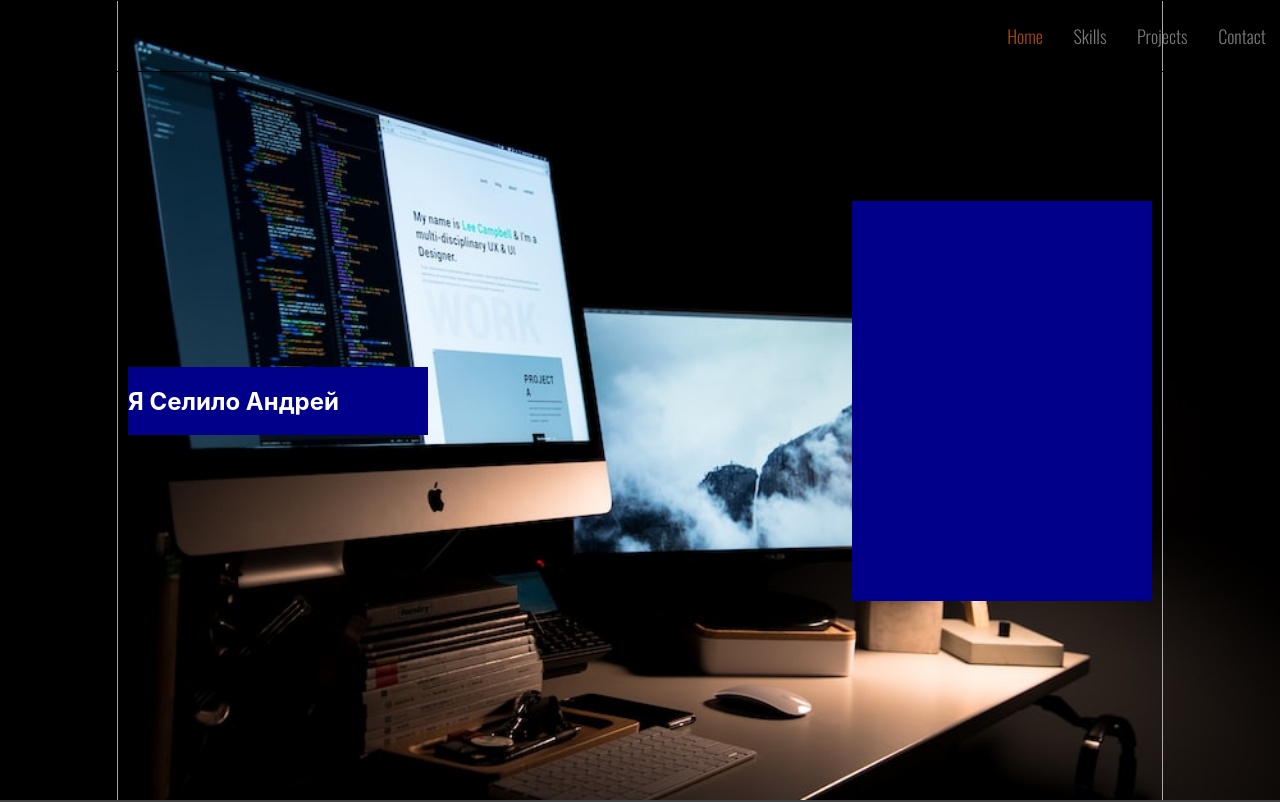
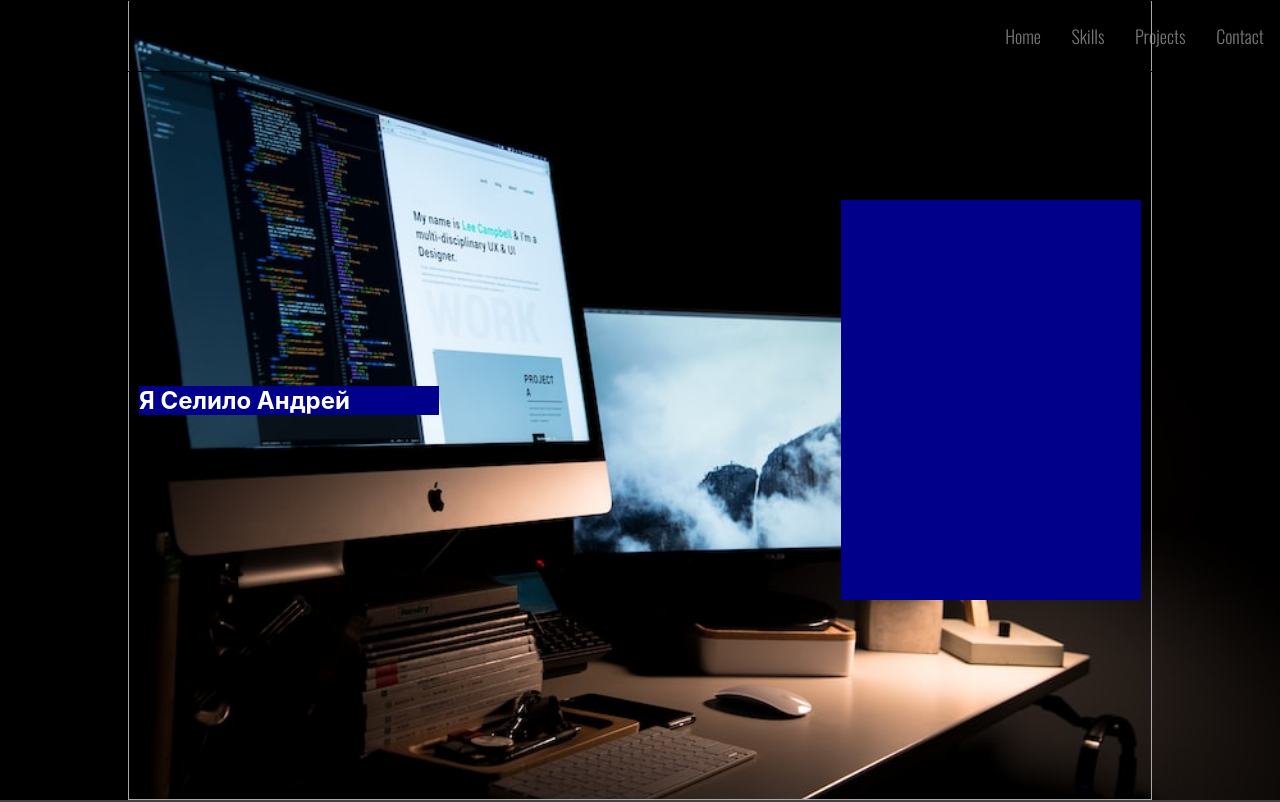
Before and after one commit to sli9/Portfolio, a React (Create React App) app: page /#home in a window 1280 px wide. Shown: the top 802 px of the page. Built offline with nearby package versions, Linux system fonts and the light colour scheme.

Commit message:
highlight scroll menu with 'react-scroll'

```diff
--- a/package.json
+++ b/package.json
@@ -15,9 +15,11 @@
     "@types/node": "^12.0.0",
     "@types/react": "^17.0.0",
     "@types/react-dom": "^17.0.0",
+    "@types/react-scroll": "^1.8.5",
     "react": "^17.0.2",
     "react-dom": "^17.0.2",
     "react-scripts": "4.0.3",
+    "react-scroll": "^1.8.8",
     "sass": "^1.55.0",
     "typescript": "^4.1.2",
     "web-vitals": "^1.0.1"
--- a/src/App.scss
+++ b/src/App.scss
@@ -1,3 +1,23 @@
+@import "common/styles/sass/variables";
+
+
+* {
+  box-sizing: border-box;
+  margin: 0;
+  padding: 0;
+}
+
 html {
-  scroll-behavior: auto;
+  scroll-behavior: smooth;
 }
+
+.App {
+  section {
+    &:nth-child(n) {
+      background-color: $firstBgColor
+    }
+    &:nth-child(2n) {
+      background-color: $secondBgColor;
+    }
+  }
+}
--- a/src/contacts/Conacts.module.scss
+++ b/src/contacts/Conacts.module.scss
@@ -2,7 +2,6 @@
 @import "../common/styles/sass/variables";
 
 .contactsBlock {
-  background: $firstBgColor;
   height: 100vh;
 
   .freelance {
--- a/src/contacts/Contacts.tsx
+++ b/src/contacts/Contacts.tsx
@@ -1,11 +1,14 @@
 import React from "react";
 import style from "./Conacts.module.scss"
 import container from "../common/styles/ContainerStyle.module.scss"
+import Title from "../common/components/title/Title";
 
 const Contacts = () => {
     return <section id={'contact'} className={style.contactsBlock}>
         <div className={`${style.freelance} ${container.container}`}>
-            <h2>Contact</h2>
+
+            <Title bgtext={'contact'} text={'Get in Touch'}/>
+
             <div className={style.form}>
                 <form>
                     <div>
--- a/src/nav/Nav.module.scss
+++ b/src/nav/Nav.module.scss
@@ -26,7 +26,9 @@
       display: flex;
       align-items: center;
       height: 70px;
-    }
+
+      .active {
+        color: #ee6817;
       }
 
       a {
@@ -34,13 +36,12 @@
         color: #aaaaaa;
         text-decoration: none;
         opacity: 0.7;
-
-    &.active {
+        cursor: pointer;
+        &:hover{
           color: #ee6817;
         }
 
-    &:hover {
-      opacity: 1;
+      }
     }
   }
 }
--- a/src/nav/Nav.tsx
+++ b/src/nav/Nav.tsx
@@ -1,24 +1,23 @@
-import React, {useEffect, useState} from "react";
+import React, {useState} from "react";
 import style from "./Nav.module.scss"
+import {Link} from "react-scroll";
 
 const Nav = () => {
 
     const [stickyStyle, setStickyStyle] = useState<boolean>(false)
 
+    /*<!--Highlight menu on scroll with IntersectionObserver-->*/
+
     // useEffect(() => {
     //
     //     const observer = new IntersectionObserver((entries, observer) => {
     //
-    //         if (entries[0].target.id !== 'home') {
-    //             setStickyStyle(true)
-    //         } else setStickyStyle(false)
-    //
-    //
     //         entries.forEach((entry) => {
-    //
     //             let id = entry.target.getAttribute('id')
     //
     //             if (entry.isIntersecting) {
+    //                 entry.target.id !== 'home' ? setStickyStyle(true): setStickyStyle(false)
+    //
     //                 document.querySelector(`a[href*=${id}]`)?.classList.add(`${style.active}`)
     //             } else {
     //                 document.querySelector(`a[href*=${id}]`)?.classList.remove(`${style.active}`)
@@ -37,47 +36,84 @@ const Nav = () => {
     //     return () => {
     //         observer.disconnect()
     //     }
+    //     }, [])
+
+    /*<!--Highlight menu on scroll with addEventListener-->*/
+
+    // useEffect(() => {
+    //
+    //     window.addEventListener('scroll', stickyNav)
+    //
+    //     return () => {
+    //         window.addEventListener('scroll', stickyNav)
+    //     }
     // }, [])
+    //
+    //
+    // const stickyNav = () => {
+    //     if (window !== undefined) {
+    //
+    //         let windowHeight = window.scrollY
+    //         const sections = document.querySelectorAll('section')
+    //
+    //         sections.forEach(s => {
+    //             const sectionHeight = s.offsetHeight
+    //             const sectionTop = s.offsetTop - 190
+    //             const sectionId = s.getAttribute('id')
+    //
+    //             if (windowHeight > sectionTop && windowHeight <= sectionTop + sectionHeight) {
+    //                 document.querySelector(`a[href*=${sectionId}]`)?.classList.add(`${style.active}`)
+    //             } else {
+    //                 document.querySelector(`a[href*=${sectionId}]`)?.classList.remove(`${style.active}`)
+    //             }
+    //         })
+    //
+    //         windowHeight >= 200 ? setStickyStyle(true) : setStickyStyle(false)
+    //     }
+    // }
 
+    return <nav className={`${style.nav} ${stickyStyle ? style.scrolled : ''}`}>
 
-    useEffect(() => {
-
-        window.addEventListener('scroll', stickyNav)
-
-        return () => {
-            window.addEventListener('scroll', stickyNav)
-        }
-    }, [])
-
-
-    const stickyNav = () => {
-        if (window !== undefined) {
-
-            let windowHeight = window.scrollY
-            const sections = document.querySelectorAll('section')
-
-            sections.forEach(s => {
-                const sectionHeight = s.offsetHeight
-                const sectionTop = s.offsetTop - 90
-                const sectionId = s.getAttribute('id')
-
-                if (windowHeight > sectionTop && windowHeight <= sectionTop + sectionHeight) {
-                    document.querySelector(`a[href*=${sectionId}]`)?.classList.add(`${style.active}`)
-                } else {
-                    document.querySelector(`a[href*=${sectionId}]`)?.classList.remove(`${style.active}`)
-                }
-            })
-
-            windowHeight >= 200 ? setStickyStyle(true) : setStickyStyle(false)
-        }
-    }
-
-    return <nav className={`${stickyStyle ? `${style.nav} ${style.scrolled}` : style.nav}`}>
         <ul className={style.navList}>
-            <li><a href='#home' className={style.active}>Home</a></li>
-            <li><a href='#skills'>Skills</a></li>
-            <li><a href='#projects'>Projects</a></li>
-            <li><a href='#contact'>Contact</a></li>
+            <li><Link activeClass={`${stickyStyle && style.active}`}
+                      to="home"
+                      spy={true}
+                      hashSpy={true}
+                      smooth={true}
+                      offset={-70}
+                      duration={500}
+                      onSetActive={() => {
+                          setStickyStyle(false)
+                      }}
+                      onSetInactive={() => {
+                          setStickyStyle(true)
+                      }
+                      }
+            >Home</Link></li>
+            <li><Link activeClass={style.active}
+                      to="skills"
+                      spy={true}
+                      hashSpy={true}
+                      smooth={true}
+                      offset={-70}
+                      duration={500}
+            >Skills</Link></li>
+            <li><Link activeClass={style.active}
+                      to="projects"
+                      spy={true}
+                      hashSpy={true}
+                      smooth={true}
+                      offset={-70}
+                      duration={500}
+            >Projects</Link></li>
+            <li><Link activeClass={style.active}
+                      to="contact"
+                      spy={true}
+                      hashSpy={true}
+                      smooth={true}
+                      offset={-70}
+                      duration={500}
+            >Contact</Link></li>
         </ul>
     </nav>
 }
--- a/src/skills/Skills.module.scss
+++ b/src/skills/Skills.module.scss
@@ -2,8 +2,8 @@
 @import "../common/styles/sass/mixins";
 
 .skillsBlock {
-  background-color: $firstBgColor;
   padding: 100px 0;
+  height: 100vh;
 
   .skillsContainer {
     div {
--- a/src/skills/Skills.tsx
+++ b/src/skills/Skills.tsx
@@ -14,7 +14,7 @@ const Skills = () => {
 
             <div className={style.skills}>
                 <Skill title={'JS'}
-                       description={'Lorem ipsum dolor sit amet, consectetur adipisicing elit. Commodi dolor earum illo magni molestiae. Ab ?'}>
+                       description={'Lorem ipsum dolor sit amet, consgfgfffff ffggggggg ggggggg ggggffffffff fffffffggggg ggggectetur adipisicing elit. Commodi dolor earum illo magni molestiae. Ab ?'}>
                     <FontAwesomeIcon icon={faSquareJs}/>
                 </Skill>
                 <Skill title={'CSS'}
--- a/src/skills/skill/Skill.module.scss
+++ b/src/skills/skill/Skill.module.scss
@@ -6,6 +6,7 @@
   font-family: "Poppins", sans-serif;;
   width: 350px;
   padding-left: 90px;
+  margin-top: 10px;
   flex-direction: column;
   @include setupFlex(center, center);
   position: relative;
@@ -13,8 +14,8 @@
   @media screen and (max-width: 655px) {
     padding: 0;
   }
-@media screen and (max-width: 1100px) {
-   margin-bottom: 25px;
+  @media screen and (max-width: 1100px) {
+    margin-bottom: 25px;
   }
 
   .icon {
--- a/src/works/MyWorks.module.scss
+++ b/src/works/MyWorks.module.scss
@@ -2,8 +2,8 @@
 @import "../common/styles/sass/mixins";
 
 .myWorksBlock {
-  background-color: $secondBgColor;
   padding: 100px 0;
+  height: 100vh;
 
   .myWorksContainer {
     div {
--- a/src/works/myWork/MyWork.module.scss
+++ b/src/works/myWork/MyWork.module.scss
@@ -21,25 +21,10 @@
     background-repeat: no-repeat;
     position: relative;
     border-radius: 7px 7px 0 0;
-
-    &::before {
-      position: absolute;
-      content: '';
-      background: #000000;
-      top: 0;
-      bottom: 0;
-      left: 0;
-      right: 0;
-      opacity: 0;
-      transition: opacity 0.3s linear;
-    }
+    transition: .5s ease-in-out;
 
     &:hover {
-      &::before {
-        opacity: 0.4;
-        transition: opacity 0.2s linear;
-        border-radius: 7px 7px 0 0;
-      }
+      filter: brightness(60%);
     }
   }
 
```
Also changed, not shown: 1 other file (tests, documents, lock files or other folders). Lines whose indentation alone changed are shown as unchanged.
